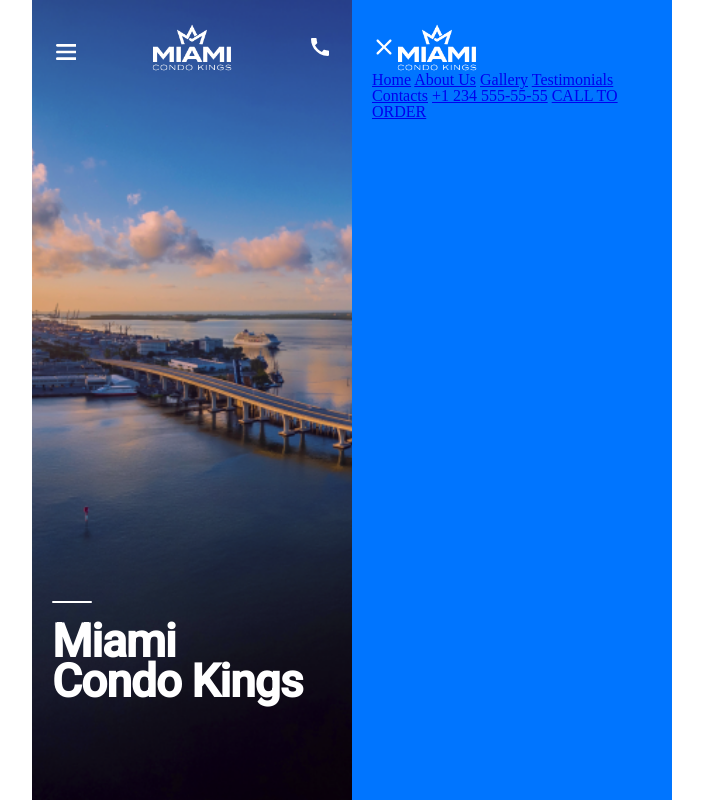
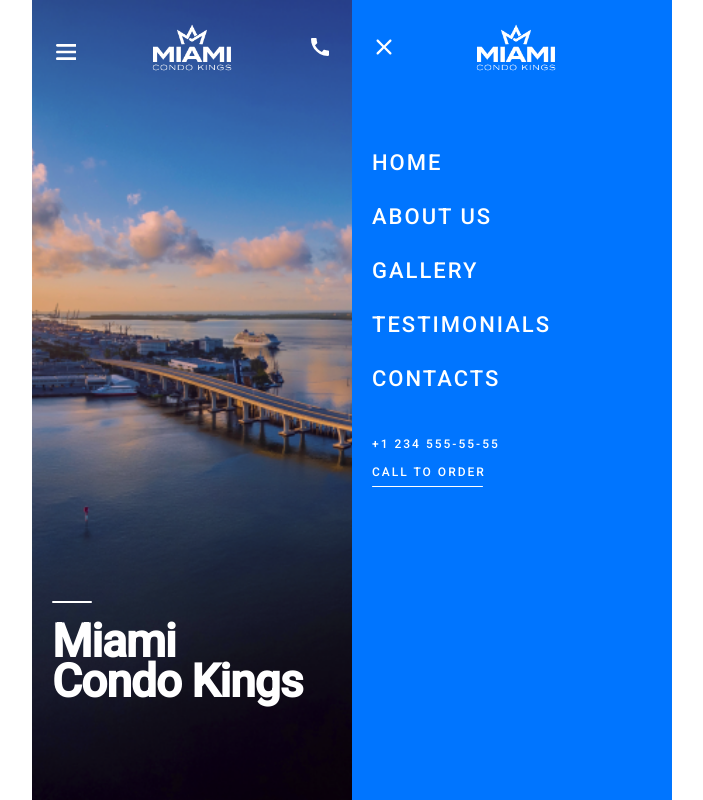
Before and after one commit to den-dombrovskyi/miamiLanding, a website: page index.html in a window 1280 px wide. Shown: the whole page, without its empty margins (448-1151 px from the left). Drawn offline with nearby package versions, Linux system fonts and the light colour scheme.

Commit message:
Made padding in the menu

```diff
--- a/index.html
+++ b/index.html
@@ -88,6 +88,7 @@
             <a class="menu__nav-call" href="tel:+1 234 555-55-55"
               >CALL TO ORDER</a
             >
+            <span class="menu__nav-line"></span>
           </nav>
         </div>
       </div>
--- a/styles/header.scss
+++ b/styles/header.scss
@@ -42,8 +42,6 @@
   &__logo-image {
     width: 82px;
     height: 48px;
-    display: flex;
-    justify-content: center;
   }
   &__title-box {
     display: flex;
--- a/styles/menu.scss
+++ b/styles/menu.scss
@@ -11,15 +11,58 @@
   &__top-actions {
     display: flex;
     align-items: center;
-
   }
   &__close {
     width: $imageMenu;
     height: $imageMenu;
   }
+  &__logo {
+    width: 80%;
+    display: flex;
+    justify-content: center;
+  }
   &__logo-image {
     width: 82px;
     height: 48px;
+  }
+  &__nav {
+    display: flex;
+    flex-direction: column;
+    padding-top: 48px;
+  }
+  &__nav-link {
+    padding-top: 32px;
+    color: #fff;
+    font-family: "Roboto", sans-serif;
+    font-size: 22px;
+    letter-spacing: 2px;
+    text-transform: uppercase;
+    text-decoration: none;
+  }
+  &__nav-phone {
+    padding-top: 48px;
+    color: #fff;
+    font-family: "Roboto", sans-serif;
+    font-size: 12px;
+    letter-spacing: 2px;
+    text-transform: uppercase;
+    text-decoration: none;
+  }
+  &__nav-call {
+    padding: 16px 0 8px 0;
+    color: #fff;
+    font-family: "Roboto", sans-serif;
+    font-size: 12px;
+    letter-spacing: 2px;
+    text-transform: uppercase;
+    text-decoration: none;
+  }
+  &__nav-line {
+    width: 111px;
+    height: 1px;
+    display: inline-block;
+    border-radius: 8px;
+    background: #fff;
   }
 }
 .menu :target {
```
Also changed, not shown: styles.css, 2 other files.
